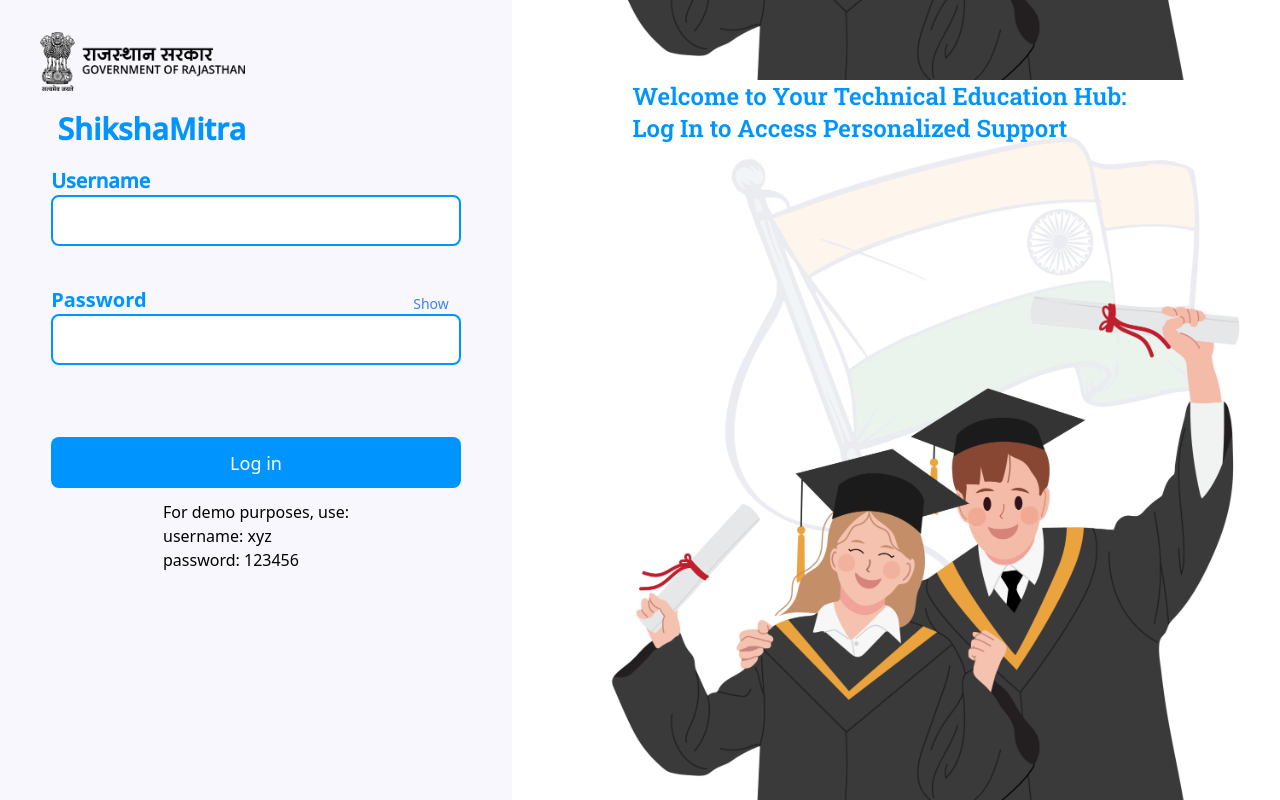
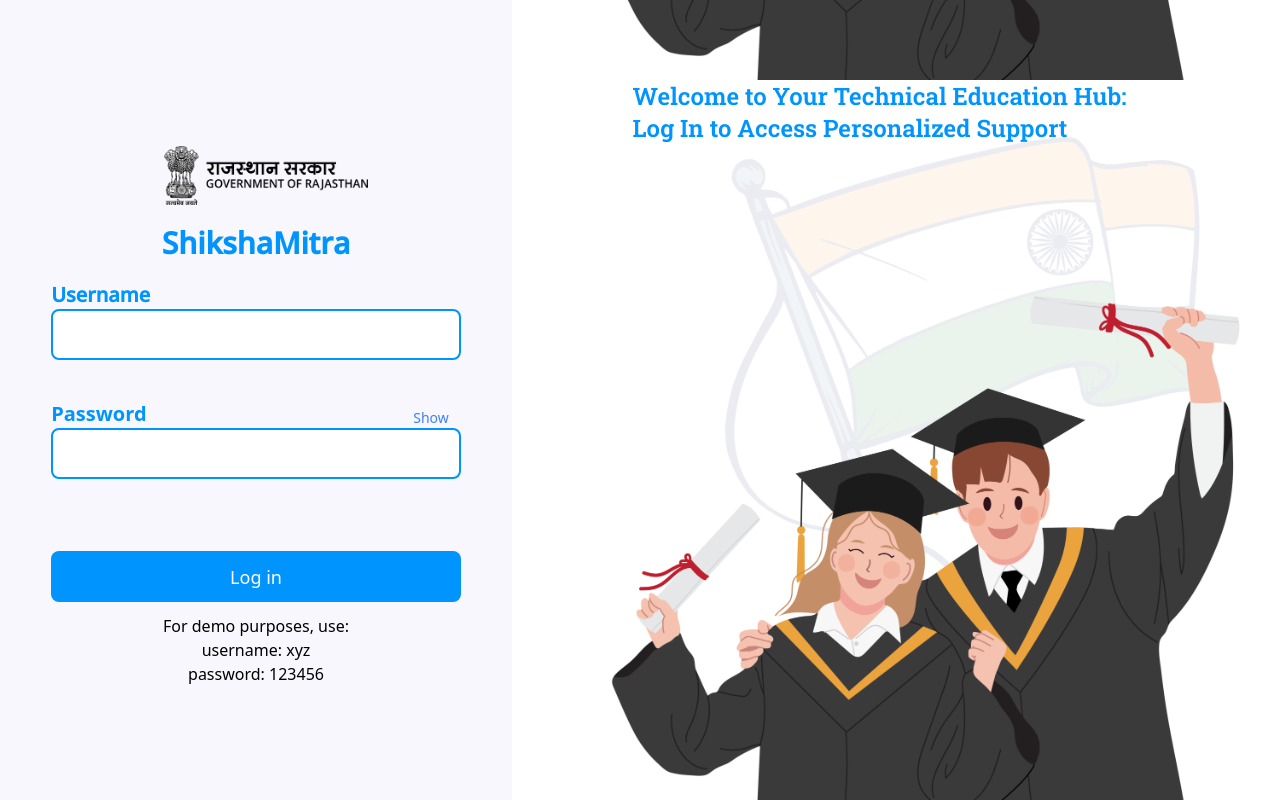
Before and after one commit to gauravsahu012-ops/ShikshaMitra, a Flask app: page / in a window 1280 px wide. Run offline with Flask 3, Linux system fonts and the light colour scheme; some libraries are stand-ins or nearby versions.

Commit message:
Update login.html

```diff
--- a/templates/login.html
+++ b/templates/login.html
@@ -7,18 +7,16 @@
     <link rel="preconnect" href="https://fonts.googleapis.com">
     <link rel="preconnect" href="https://fonts.gstatic.com" crossorigin>
     <link href="https://fonts.googleapis.com/css2?family=Open+Sans:ital,wdth@0,75..100;1,75..100&display=swap" rel="stylesheet">
-    <link rel="preconnect" href="https://fonts.googleapis.com">
-    <link rel="preconnect" href="https://fonts.gstatic.com" crossorigin>
     <link href="https://fonts.googleapis.com/css2?family=Coming+Soon&family=Open+Sans:wght@555&family=Roboto+Slab:wght@100..900&display=swap" rel="stylesheet">
     <script src="https://cdn.tailwindcss.com"></script>
     <link rel="stylesheet" href="../static/login_style.css">
   </head>
   <body>
-    <div class="flex w-screen min-h-screen overflow-hidden bgImage">
-      <div class="bg-[#f8f7fd] text-[#0094fe] w-[40%]">
-        <img src="../static/loginLogo.png" alt="image2" class="w-[40%] m-5 mt-8 ml-10" />
+    <div class="flex w-screen min-h-screen overflow-hidden bgImage flex-col sm:flex-row items-center sm:items-stretch justify-center sm:justify-start">
+      <div class="bg-[#f8f7fd] text-[#0094fe] w-full sm:w-[40%] leftContent flex flex-col items-center justify-center py-8 sm:py-0">
+        <img src="../static/loginLogo.png" alt="image2" class="w-[40%] m-5 mt-8 sm:ml-10" />
 
-        <h2 class="font-extrabold text-3xl ml-[3.6rem] open-sans">ShikshaMitra</h2>
+        <h2 class="font-extrabold text-3xl open-sans">ShikshaMitra</h2>
 
         <form class="flex flex-col justify-center items-center w-[100%]" action="{{ url_for('login') }}" method="POST">
           <div class="w-[80%] m-5">
@@ -52,7 +50,7 @@
             <button class="m-3 w-[80%] bg-[#0094fe] text-white rounded-lg h-[3.2rem] text-lg btn" type="submit">Log in</button>
           </div>
 
-          <p class="text text-black">
+          <p class="text text-black text-center">
             For demo purposes, use:
             <br />
             username: xyz
@@ -61,8 +59,8 @@
           </p>
         </form>
       </div>
-      <div class="absolute right-[12%] top-[10%] text-[#0094fe] font-extrabold text-2xl">
-        <h2 class="roboto-slab-yoyo">
+      <div class="hidden sm:block absolute right-[12%] top-[10%] text-[#0094fe] font-extrabold text-2xl">
+        <h2 class="roboto-slab-yoyo right">
           Welcome to Your Technical Education Hub:
           <p>Log In to Access Personalized Support</p>
         </h2>
@@ -81,5 +79,5 @@
             button.textContent = 'Show';
         }
     }
-</script>
+  </script>
 </html>
```
